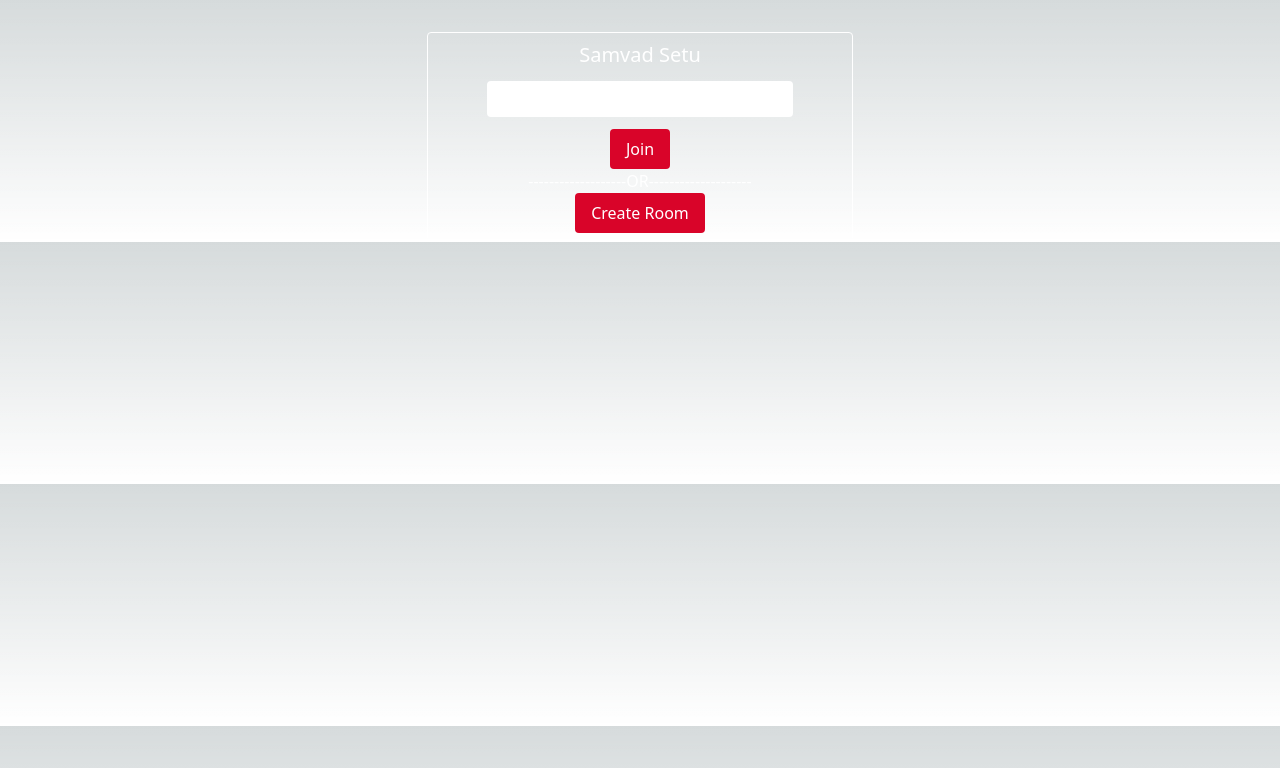
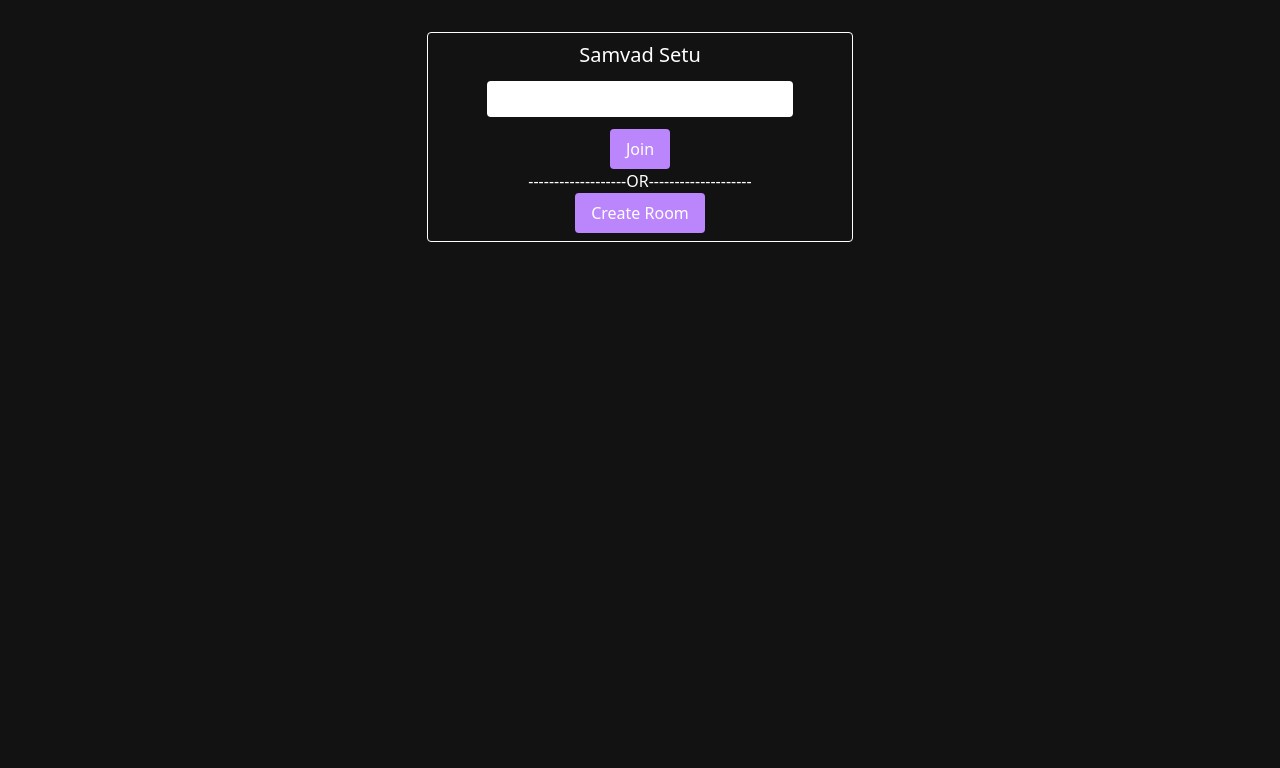
Before and after one commit to gyandeeparyan/samvad-setu, a Next.js app: page / in a window 1280 px wide. Shown: the top 768 px of the page. Built offline with nearby package versions, Linux system fonts and the light colour scheme; no server answers.

Commit message:
style: look refreshed

```diff
--- a/components/Bottom/index.js
+++ b/components/Bottom/index.js
@@ -46,6 +46,7 @@ const Bottom = ({
         <PhoneOff size={55} className={cx(styles.icon)} onClick={leaveRoom} />
         {screenShare ? (
           <Cast
+
             onClick={toggleScreenShare}
             className={cx(styles.icon, styles.active)}
             size={55}
--- a/components/Bottom/index.module.css
+++ b/components/Bottom/index.module.css
@@ -7,6 +7,7 @@
 
       &:hover,
       &.active {
+        color:#7B1FA2;
         background-color: theme("colors.buttonPrimary");
       }
     }
--- a/components/Player/index.module.css
+++ b/components/Player/index.module.css
@@ -1,13 +1,13 @@
 .playerContainer {
-  @apply  relative overflow-hidden md:mb-5 md:mt-5   md:h-full;
+  @apply relative overflow-hidden bg-darkSurface md:mt-5   md:h-full;
 }
 
 .active {
-  @apply absolute left-0 right-0 mt-[350px] md:mt-[10px] rounded-2xl border-2 object-cover border-red-700;
+  @apply absolute left-0 right-0 mt-[300px] md:mt-[10px] rounded-2xl  object-cover;
 }
 
 .notActive {
-  @apply  rounded-lg h-min border-2 mx-auto mt-[50px] md:mt-[20px] border-blue-700 w-[120px] md:w-[200px];
+  @apply rounded-lg h-min border-2 mr-[100px] mt-[50px] md:mt-[20px] w-[100px] md:w-[200px];
 
   -webkit-box-shadow: 0px 0px 11px -1px rgba(0, 0, 0, 0.75);
   -moz-box-shadow: 0px 0px 11px -1px rgba(0, 0, 0, 0.75);
--- a/hooks/usePlayer.js
+++ b/hooks/usePlayer.js
@@ -32,7 +32,7 @@ const usePlayer = (myId, roomId, peer) => {
   const leaveRoom = () => {
     socket.emit("leave", myId, roomId);
     console.log("leaving room", roomId);
-    leaveAudio.play();
+    // leaveAudio.play();
     peer?.disconnect();
     // stopBothVideoAndAudio(players[myId].url);
     router.push("/");
--- a/pages/[roomId].js
+++ b/pages/[roomId].js
@@ -43,11 +43,11 @@ const Room = () => {
     if (!socket || !stream || !peer) return;
     const handleUserConnected = (newUser) => {
       console.log(`USER CONNECTED WITH USERID ${newUser}`);
-      joinAudio.play();
+      // joinAudio.play();
       const call = peer.call(newUser, stream);
       call.on("stream", (userStream) => {
         console.log(`INCOMING STREAM FROM USER ${newUser}`);
-        joinAudio.play();
+        // joinAudio.play();
         setPlayers((prev) => ({
           ...prev,
           [newUser]: {
@@ -117,7 +117,7 @@ const Room = () => {
     const handleUserLeave = (userId) => {
       console.log(`user ${userId} is leaving the room`);
       users[userId]?.close();
-      leaveAudio.play();
+      // leaveAudio.play();
       const playersCopy = cloneDeep(players);
       delete playersCopy[userId];
       setPlayers(playersCopy);
--- a/styles/globals.css
+++ b/styles/globals.css
@@ -18,10 +18,5 @@
 
 body {
   color: rgb(var(--foreground-rgb));
-  background: linear-gradient(
-      to bottom,
-      transparent,
-      rgb(var(--background-end-rgb))
-    )
-    rgb(var(--background-start-rgb));
+  background: #121212
 }
--- a/tailwind.config.js
+++ b/tailwind.config.js
@@ -13,9 +13,10 @@ module.exports = {
           'conic-gradient(from 180deg at 50% 50%, var(--tw-gradient-stops))',
       },
       colors:{
-        prime: '#212529',
+        darkSurface:'#1F1B24',
+        prime: '#BB86FC',
         secondary: '#343a40',
-        buttonPrimary: '#d90429'
+        buttonPrimary: '#BB86FC'
       },
     },
   },
```
Also changed, not shown: styles/room.module.css (+3 -4 lines).
